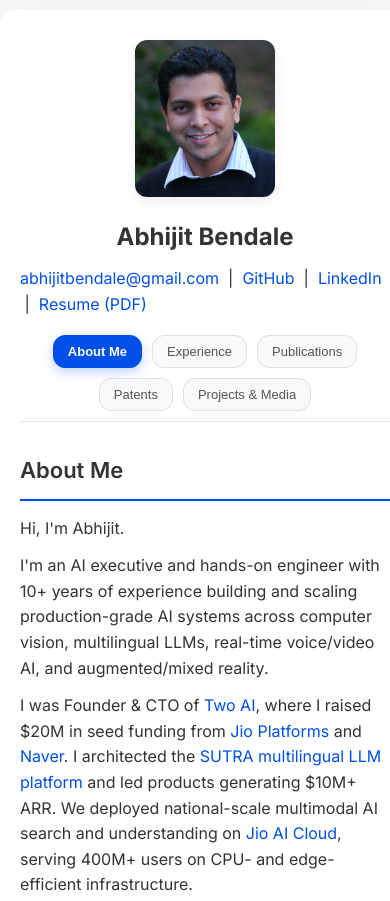
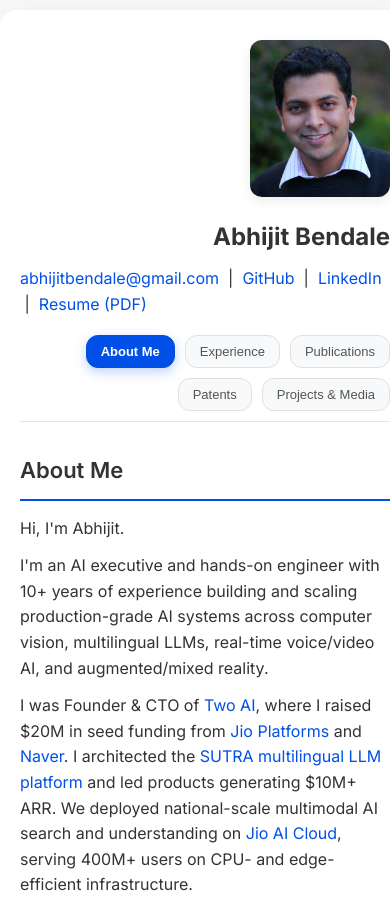
Before and after one commit to abhijitbendale/abhijitbendale.github.io, a plain HTML site: page index.html in a window 390 px wide. Shown: the top 901 px of the page. Drawn offline with Linux system fonts and the light colour scheme.

Commit message:
Fix mobile layout alignment to right on small screens

```diff
--- a/index.html
+++ b/index.html
@@ -450,15 +450,15 @@
       .right-photo {
         float: none;
         display: block;
-        margin: 0 auto 20px;
+        margin: 0 0 20px auto;
         width: 140px;
       }
       h1 {
-        text-align: center;
+        text-align: right;
         font-size: 24px;
       }
       .tabs {
-        justify-content: center;
+        justify-content: flex-end;
       }
       .tab-btn {
         padding: 8px 14px;
@@ -468,8 +468,8 @@
       .patent-item,
       .work-item {
         flex-direction: column;
-        align-items: center;
-        text-align: center;
+        align-items: flex-end;
+        text-align: right;
       }
       .publication-thumbnail,
       .patent-thumbnail,
```
